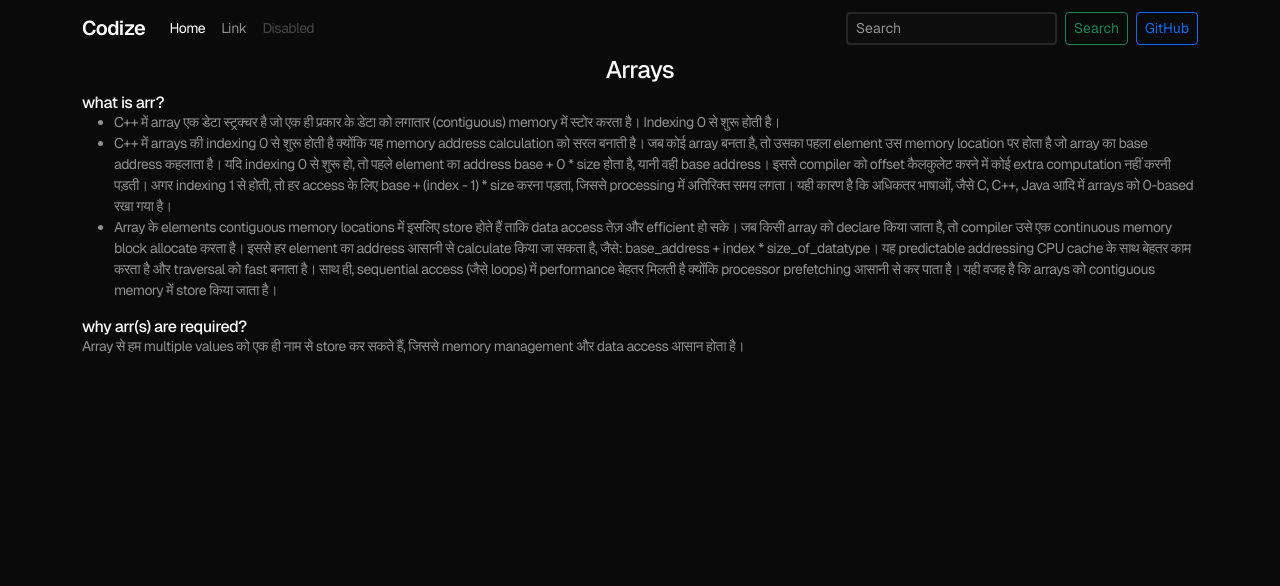
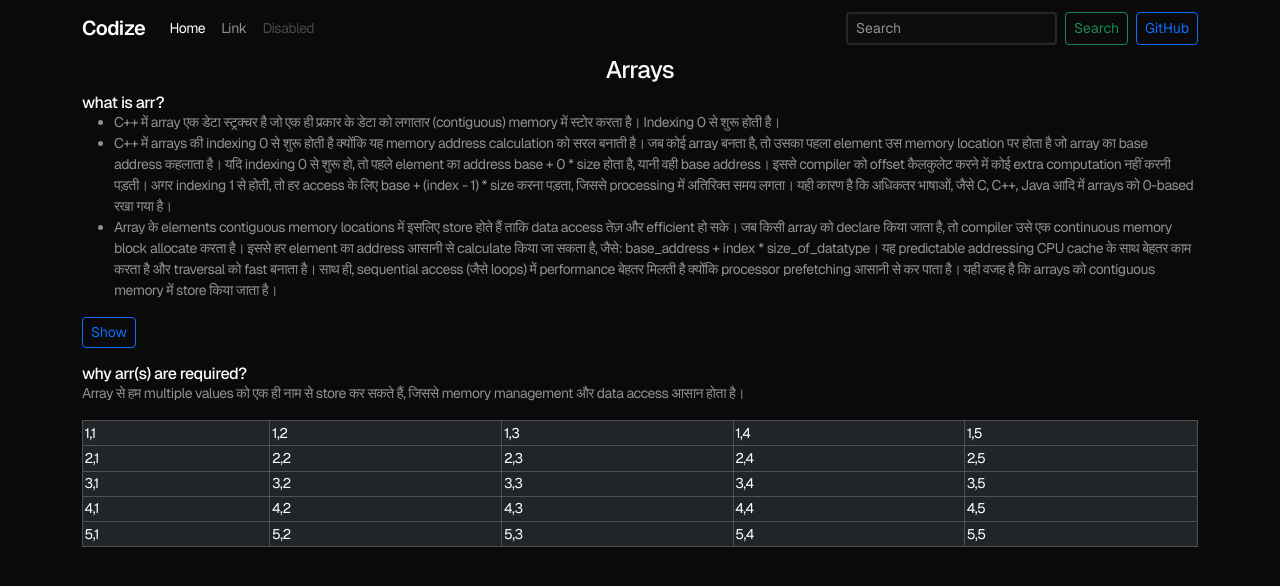
Before and after one commit to faraazkhan20/codize, a React (Vite) app: page /pages/Arrays in a window 1280 px wide. Shown: the top 586 px of the page. Built offline with nearby package versions, Linux system fonts and the light colour scheme.

Commit message:
Updated src/pages/Arrays.jsx

```diff
--- a/package.json
+++ b/package.json
@@ -13,7 +13,8 @@
     "bootstrap": "^5.3.7",
     "react": "^19.1.0",
     "react-dom": "^19.1.0",
-    "react-router-dom": "^7.7.1"
+    "react-router-dom": "^7.7.1",
+    "react-syntax-highlighter": "^15.6.1"
   },
   "devDependencies": {
     "@eslint/js": "^9.30.1",
--- a/src/pages/Arrays.jsx
+++ b/src/pages/Arrays.jsx
@@ -1,4 +1,6 @@
 import { Link } from "react-router-dom";
+import { Prism as SyntaxHighlighter } from "react-syntax-highlighter";
+import { vscDarkPlus } from "react-syntax-highlighter/dist/esm/styles/prism";
 
 import Navbar from "../components/Navbar";
 
@@ -15,8 +17,88 @@ function Arrays() {
           <li className="content">Array के elements contiguous memory locations में इसलिए store होते हैं ताकि data access तेज़ और efficient हो सके। जब किसी array को declare किया जाता है, तो compiler उसे एक continuous memory block allocate करता है। इससे हर element का address आसानी से calculate किया जा सकता है, जैसे: base_address + index * size_of_datatype। यह predictable addressing CPU cache के साथ बेहतर काम करता है और traversal को fast बनाता है। साथ ही, sequential access (जैसे loops) में performance बेहतर मिलती है क्योंकि processor prefetching आसानी से कर पाता है। यही वजह है कि arrays को contiguous memory में store किया जाता है।</li>
         </ul>
 
+        <button type="button" className="btn btn-sm btn-outline-primary mb-3" data-bs-toggle="modal" data-bs-target="#exampleModal">
+          Show
+        </button>
+
+        <div className="modal fade" id="exampleModal" tabIndex="-1" aria-labelledby="exampleModalLabel" aria-hidden="true">
+          <div className="modal-dialog modal-dialog-centered">
+            <div className="modal-content modal-dark">
+              <div className="modal-header p-1 justify-content-center" style={{ borderBottom: "0px" }}>
+                <h5 className="modal-title" id="exampleModalLabel">
+                  Code
+                </h5>
+                {/* <button type="button" className="btn-close btn-white" data-bs-dismiss="modal" aria-label="Close"></button> */}
+              </div>
+              <div className="modal-body px-1 py-0">
+                <SyntaxHighlighter language="cpp" style={vscDarkPlus} className="rounded">
+                  {`int main() {
+  int arr[] = {1, 2, 3, 4, 5};
+  int max = INT_MIN;
+  for(int i = 0; i < 5; i++) {
+    if(arr[i] > max) {
+      max = arr[i];
+    }
+  }
+  cout << "Max: " << max;
+  return 0;
+}`}
+                </SyntaxHighlighter>
+              </div>
+              <div class="modal-footer p-1" style={{ borderTop: "0px" }}>
+                <button type="button" class="btn btn-sm btn-outline-danger" data-bs-dismiss="modal">
+                  Close
+                </button>
+              </div>
+            </div>
+          </div>
+        </div>
+
         <h6>why arr(s) are required?</h6>
         <p className="content">Array से हम multiple values को एक ही नाम से store कर सकते हैं, जिससे memory management और data access आसान होता है।</p>
+
+        {/* Table */}
+        <div className="table-responsive">
+          <table className="table table-dark table-bordered">
+            <tbody>
+              <tr>
+                <td>1,1</td>
+                <td>1,2</td>
+                <td>1,3</td>
+                <td>1,4</td>
+                <td>1,5</td>
+              </tr>
+              <tr>
+                <td>2,1</td>
+                <td>2,2</td>
+                <td>2,3</td>
+                <td>2,4</td>
+                <td>2,5</td>
+              </tr>
+              <tr>
+                <td>3,1</td>
+                <td>3,2</td>
+                <td>3,3</td>
+                <td>3,4</td>
+                <td>3,5</td>
+              </tr>
+              <tr>
+                <td>4,1</td>
+                <td>4,2</td>
+                <td>4,3</td>
+                <td>4,4</td>
+                <td>4,5</td>
+              </tr>
+              <tr>
+                <td>5,1</td>
+                <td>5,2</td>
+                <td>5,3</td>
+                <td>5,4</td>
+                <td>5,5</td>
+              </tr>
+            </tbody>
+          </table>
+        </div>
       </div>
     </>
   );
--- a/src/pages/NotFound.jsx
+++ b/src/pages/NotFound.jsx
@@ -7,7 +7,7 @@ function NotFound() {
     <>
       <Navbar />
       <div className="container mt-4">
-        <h4 className="text-center mb-0">Error 404</h4>
+        <h4 className="text-center mb-0">Error 404;</h4>
         <h6 className="text-center">Page Not Found</h6>
       </div>
     </>
--- a/src/styles/global.css
+++ b/src/styles/global.css
@@ -52,9 +52,9 @@ input[type="search"]::-webkit-search-cancel-button {
   text-align: justify;
 }
 code {
-  background-color: #27272a;
+  /* background-color: #27272a; */
   color: #fafafa;
-  border: 2px solid #27272a;
+  /* border: 2px solid #27272a; */
   border-radius: 5px;
   padding: 2px;
 }
@@ -65,3 +65,17 @@ h6 {
 .content {
   color: #ffffff8c;
 }
+
+.modal-content {
+  background-color: #000;
+  color: #fff;
+  border: 1px solid white;
+}
+
+.table > :not(caption) > * > * {
+  padding: 0.1rem 0.1rem;
+}
+
+pre {
+  margin: 0px !important;
+}
```
Also changed, not shown: 1 other file (tests, documents, lock files or other folders).
